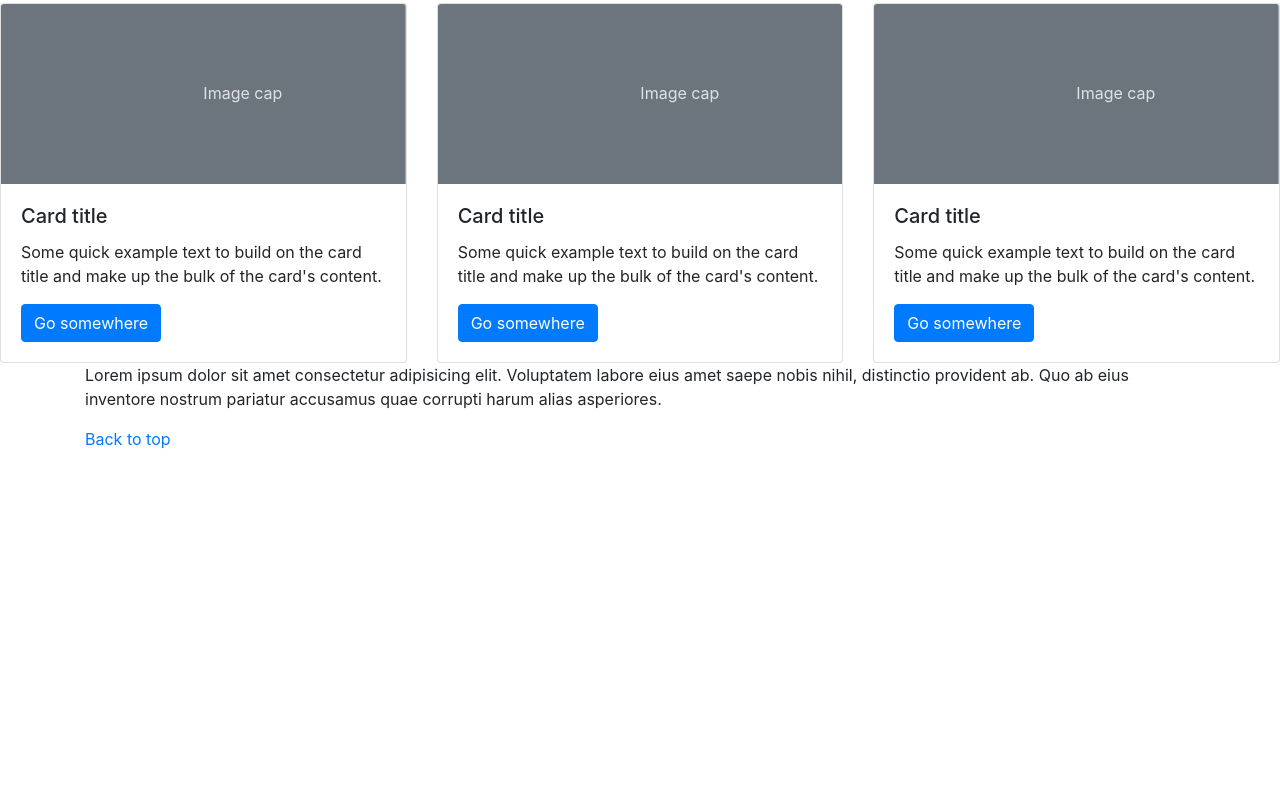
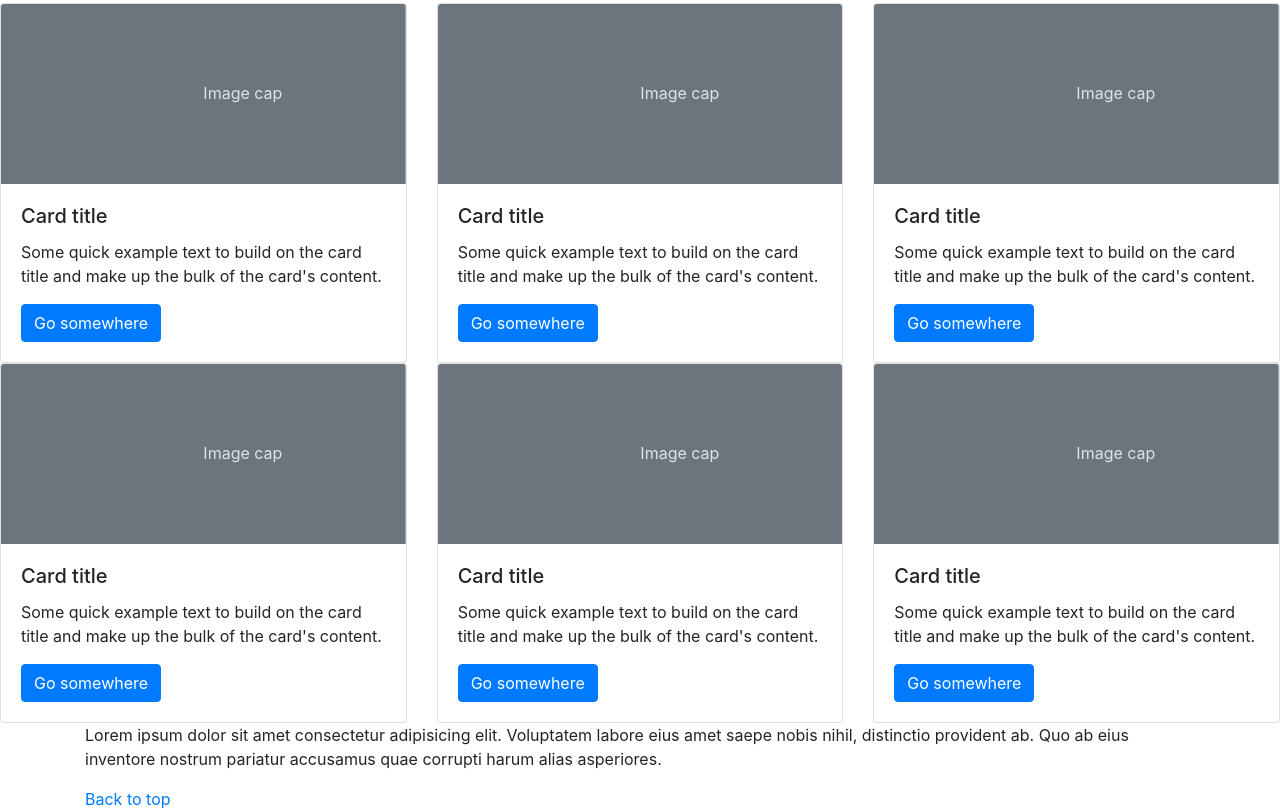
Before and after one commit to letrungtin09/-DuAnGit, a plain HTML site: page index.html in a window 1280 px wide. Shown: the part 402-1213 px from the top of the page. Before the commit the page ends 853 px from the top, so only its background shows below. Drawn offline with nearby package versions, Linux system fonts and the light colour scheme.

Commit message:
add products

```diff
--- a/index.html
+++ b/index.html
@@ -40,7 +40,12 @@
     <div class="row">
       <div class="col-4">
         <div class="card">
-                    <svg class="bd-placeholder-img card-img-top" width="100%" height="180" xmlns="http://www.w3.org/2000/svg" role="img" aria-label="Placeholder: Image cap" preserveAspectRatio="xMidYMid slice" focusable="false"><title>Placeholder</title><rect width="100%" height="100%" fill="#6c757d"></rect><text x="50%" y="50%" fill="#dee2e6" dy=".3em">Image cap</text></svg>
+          <svg class="bd-placeholder-img card-img-top" width="100%" height="180" xmlns="http://www.w3.org/2000/svg"
+            role="img" aria-label="Placeholder: Image cap" preserveAspectRatio="xMidYMid slice" focusable="false">
+            <title>Placeholder</title>
+            <rect width="100%" height="100%" fill="#6c757d"></rect><text x="50%" y="50%" fill="#dee2e6" dy=".3em">Image
+              cap</text>
+          </svg>
           <div class="card-body">
             <h5 class="card-title">Card title</h5>
             <p class="card-text">Some quick example text to build on the card title and make up the bulk of
@@ -51,7 +56,12 @@
       </div>
       <div class="col-4">
         <div class="card">
-                    <svg class="bd-placeholder-img card-img-top" width="100%" height="180" xmlns="http://www.w3.org/2000/svg" role="img" aria-label="Placeholder: Image cap" preserveAspectRatio="xMidYMid slice" focusable="false"><title>Placeholder</title><rect width="100%" height="100%" fill="#6c757d"></rect><text x="50%" y="50%" fill="#dee2e6" dy=".3em">Image cap</text></svg>
+          <svg class="bd-placeholder-img card-img-top" width="100%" height="180" xmlns="http://www.w3.org/2000/svg"
+            role="img" aria-label="Placeholder: Image cap" preserveAspectRatio="xMidYMid slice" focusable="false">
+            <title>Placeholder</title>
+            <rect width="100%" height="100%" fill="#6c757d"></rect><text x="50%" y="50%" fill="#dee2e6" dy=".3em">Image
+              cap</text>
+          </svg>
           <div class="card-body">
             <h5 class="card-title">Card title</h5>
             <p class="card-text">Some quick example text to build on the card title and make up the bulk of
@@ -62,7 +72,60 @@
       </div>
       <div class="col-4">
         <div class="card">
-                    <svg class="bd-placeholder-img card-img-top" width="100%" height="180" xmlns="http://www.w3.org/2000/svg" role="img" aria-label="Placeholder: Image cap" preserveAspectRatio="xMidYMid slice" focusable="false"><title>Placeholder</title><rect width="100%" height="100%" fill="#6c757d"></rect><text x="50%" y="50%" fill="#dee2e6" dy=".3em">Image cap</text></svg>
+          <svg class="bd-placeholder-img card-img-top" width="100%" height="180" xmlns="http://www.w3.org/2000/svg"
+            role="img" aria-label="Placeholder: Image cap" preserveAspectRatio="xMidYMid slice" focusable="false">
+            <title>Placeholder</title>
+            <rect width="100%" height="100%" fill="#6c757d"></rect><text x="50%" y="50%" fill="#dee2e6" dy=".3em">Image
+              cap</text>
+          </svg>
+          <div class="card-body">
+            <h5 class="card-title">Card title</h5>
+            <p class="card-text">Some quick example text to build on the card title and make up the bulk of
+              the card's content.</p>
+            <a href="#" class="btn btn-primary">Go somewhere</a>
+          </div>
+        </div>
+      </div>
+      <div class="col-4">
+        <div class="card">
+          <svg class="bd-placeholder-img card-img-top" width="100%" height="180" xmlns="http://www.w3.org/2000/svg"
+            role="img" aria-label="Placeholder: Image cap" preserveAspectRatio="xMidYMid slice" focusable="false">
+            <title>Placeholder</title>
+            <rect width="100%" height="100%" fill="#6c757d"></rect><text x="50%" y="50%" fill="#dee2e6" dy=".3em">Image
+              cap</text>
+          </svg>
+          <div class="card-body">
+            <h5 class="card-title">Card title</h5>
+            <p class="card-text">Some quick example text to build on the card title and make up the bulk of
+              the card's content.</p>
+            <a href="#" class="btn btn-primary">Go somewhere</a>
+          </div>
+        </div>
+      </div>
+      <div class="col-4">
+        <div class="card">
+          <svg class="bd-placeholder-img card-img-top" width="100%" height="180" xmlns="http://www.w3.org/2000/svg"
+            role="img" aria-label="Placeholder: Image cap" preserveAspectRatio="xMidYMid slice" focusable="false">
+            <title>Placeholder</title>
+            <rect width="100%" height="100%" fill="#6c757d"></rect><text x="50%" y="50%" fill="#dee2e6" dy=".3em">Image
+              cap</text>
+          </svg>
+          <div class="card-body">
+            <h5 class="card-title">Card title</h5>
+            <p class="card-text">Some quick example text to build on the card title and make up the bulk of
+              the card's content.</p>
+            <a href="#" class="btn btn-primary">Go somewhere</a>
+          </div>
+        </div>
+      </div>
+      <div class="col-4">
+        <div class="card">
+          <svg class="bd-placeholder-img card-img-top" width="100%" height="180" xmlns="http://www.w3.org/2000/svg"
+            role="img" aria-label="Placeholder: Image cap" preserveAspectRatio="xMidYMid slice" focusable="false">
+            <title>Placeholder</title>
+            <rect width="100%" height="100%" fill="#6c757d"></rect><text x="50%" y="50%" fill="#dee2e6" dy=".3em">Image
+              cap</text>
+          </svg>
           <div class="card-body">
             <h5 class="card-title">Card title</h5>
             <p class="card-text">Some quick example text to build on the card title and make up the bulk of
@@ -75,7 +138,9 @@
   </section>
   <footer>
     <div class="container">
-        <p>Lorem ipsum dolor sit amet consectetur adipisicing elit. Voluptatem labore eius amet saepe nobis nihil, distinctio provident ab. Quo ab eius inventore nostrum pariatur accusamus quae corrupti harum alias asperiores.</p>
+      <p>Lorem ipsum dolor sit amet consectetur adipisicing elit. Voluptatem labore eius amet saepe nobis nihil,
+        distinctio provident ab. Quo ab eius inventore nostrum pariatur accusamus quae corrupti harum alias asperiores.
+      </p>
       <a href="#">Back to top</a>
     </div>
   </footer>
```
Lines whose indentation alone changed are shown as unchanged.
